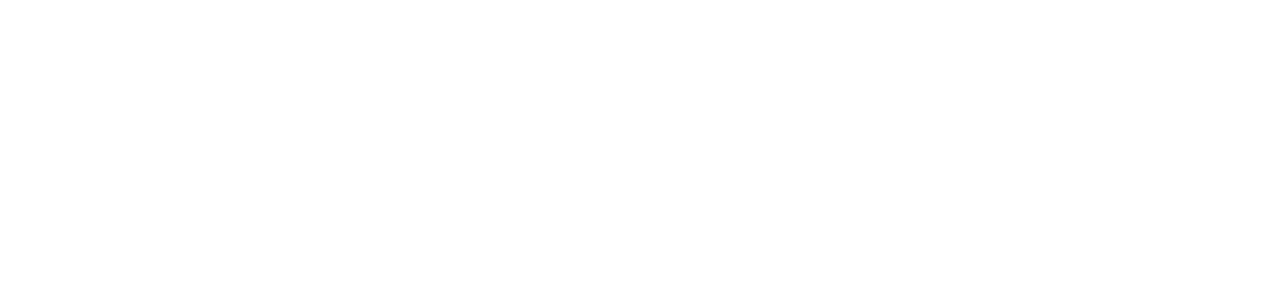
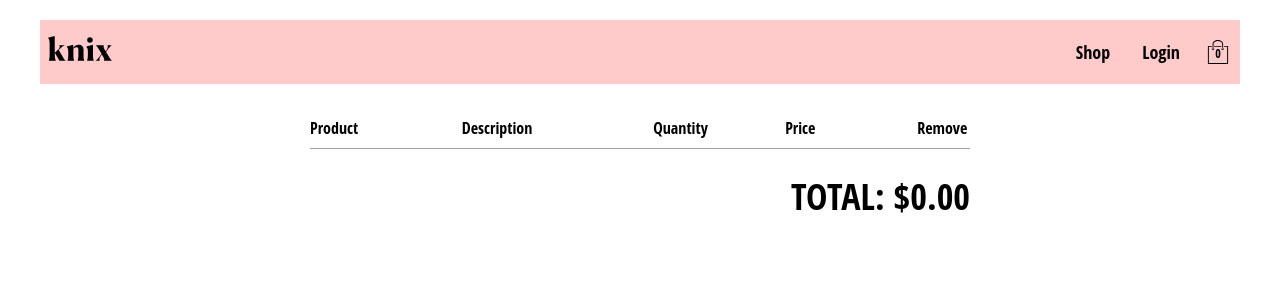
Before and after one commit to vinaybaswa/knix-ecom, a React (Vite) app: page /checkout in a window 1280 px wide. Before the commit this address had no page. Shown: the top 300 px of the page. Built offline with nearby package versions, Linux system fonts and the light colour scheme.

Commit message:
Checkout done

```diff
--- a/src/App.jsx
+++ b/src/App.jsx
@@ -3,16 +3,18 @@
 import Navigation from "./routes/navigation/navigation.component";
 import Home from "./routes/home/home.component";
 import Shop from "./routes/shop/shop.component";
+import Checkout from "./routes/checkout/checkout.component";
 
 const App = () => {
   return (
     <Routes>
       <Route path="/" element={<Navigation />}>
         <Route index element={<Home />} />
-        <Route path="shop" element={<Shop/>}/>
+        <Route path="shop" element={<Shop />} />
+        <Route path="checkout" element={<Checkout />} />
       </Route>
     </Routes>
   );
-}
+};
 
 export default App;
--- /dev/null
+++ b/src/components/checkout-item/checkout-item.component.jsx
@@ -0,0 +1,38 @@
+import { useContext } from "react";
+
+import { CartContext } from "../../contexts/cart.context";
+
+const CheckoutItem = ({ cartItem }) => {
+  const { title, image, price, quantity } = cartItem;
+
+  const { clearItemFromCart, addItemToCart, removeItemToCart } =
+    useContext(CartContext);
+
+  const clearItemHandler = () => clearItemFromCart(cartItem);
+  const addItemHandler = () => addItemToCart(cartItem);
+  const removeItemHandler = () => removeItemToCart(cartItem);
+
+  return (
+    <div className="w-full min-h-24 flex items-center border-b border-gray-400 py-4 px-0 text-lg">
+      <div className="w-[23%] pr-4">
+        <img src={image} alt={`${title}`} className="w-full h-full" />
+      </div>
+      <span className="w-[29%] pr-1"> {title} </span>
+      <span className="w-[20%] flex">
+        <div className="cursor-pointer" onClick={removeItemHandler}>
+          &#10094;
+        </div>
+        <span className="my-0 mx-2">{quantity}</span>
+        <div className="cursor-pointer" onClick={addItemHandler}>
+          &#10095;
+        </div>
+      </span>
+      <span className="w-[20%]"> {price}</span>
+      <div className="pl-2 cursor-pointer" onClick={clearItemHandler}>
+        &#10005;
+      </div>
+    </div>
+  );
+};
+
+export default CheckoutItem;
--- a/src/contexts/cart.context.jsx
+++ b/src/contexts/cart.context.jsx
@@ -68,7 +68,7 @@
       (total, cartItem) => total + cartItem.quantity * cartItem.price,
       0
     );
-    setCartTotal(newCartTotal);
+    setCartTotal(newCartTotal.toFixed(2));
   }, [cartItems]);
 
   const addItemToCart = (productToAdd) => {
--- /dev/null
+++ b/src/routes/checkout/checkout.component.jsx
@@ -0,0 +1,39 @@
+import { useContext } from "react";
+
+import { CartContext } from "../../contexts/cart.context";
+
+import CheckoutItem from "../../components/checkout-item/checkout-item.component";
+import Button from "../../components/button/button.component";
+
+const Checkout = () => {
+  const { cartItems, cartTotal } = useContext(CartContext);
+
+  return (
+    <div className="w-[55%] min-h-[90vh] flex flex-col items-center mt-50 mb-0 mx-auto">
+      <div className="w-full py-2 px-0 flex justify-between border-b border-gray-400">
+        <div className="w-[23%]">
+          <span>Product</span>
+        </div>
+        <div className="w-[29%]">
+          <span>Description</span>
+        </div>
+        <div className="w-[20%]">
+          <span>Quantity</span>
+        </div>
+        <div className="w-[20%]">
+          <span>Price</span>
+        </div>
+        <div className="w-[8%]">
+          <span>Remove</span>
+        </div>
+      </div>
+      {cartItems.map((cartItem) => (
+        <CheckoutItem key={cartItem.id} cartItem={cartItem} />
+      ))}
+      <div className="mt-7 ml-auto text-4xl font-extralight">TOTAL: ${cartTotal}</div>
+      <Button additionalStyles="mt-4 ml-auto bg-black text-white hover:opacity-70">Pay now</Button>
+    </div>
+  );
+};
+
+export default Checkout;
```
